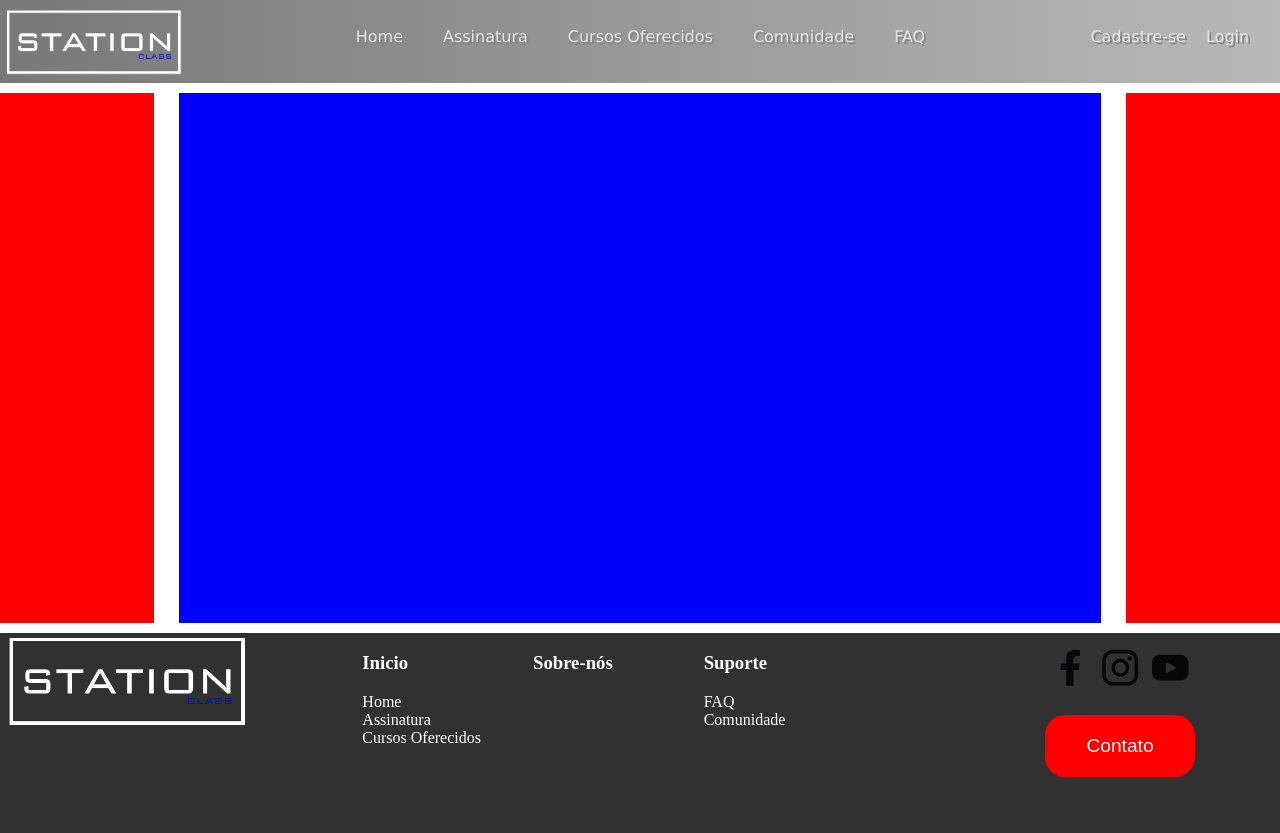
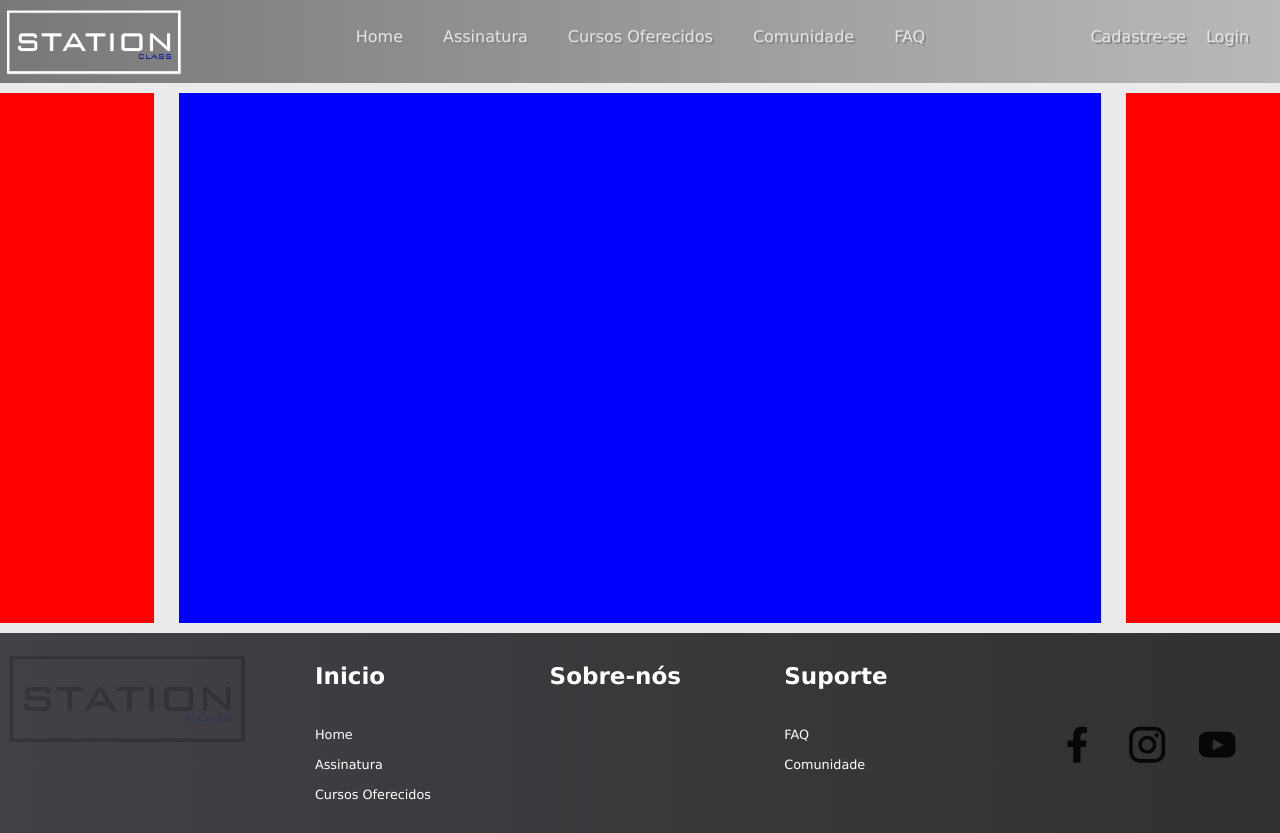
Before and after one commit to GuiReis1303/Projeto-Integrador-Geral, a React (Create React App) app: page /Assinatura in a window 1280 px wide. Built offline with nearby package versions, Linux system fonts and the light colour scheme.

Commit message:
01/06 - edit logo
aas

```diff
--- a/public/index.html
+++ b/public/index.html
@@ -2,7 +2,7 @@
 <html lang="pt-br">
   <head>
     <meta charset="utf-8" />
-    <link rel="icon" href="%PUBLIC_URL%/favicon.ico" />
+    <link rel="icon" href="%PUBLIC_URL%/faviconi.ico" />
     <meta name="viewport" content="width=device-width, initial-scale=1" />
     <meta name="theme-color" content="#000000" />
     <meta
@@ -24,7 +24,7 @@
       work correctly both with client-side routing and a non-root public URL.
       Learn how to configure a non-root public URL by running `npm run build`.
     -->
-    <title>React App</title>
+    <title>StationClass</title>
   </head>
   <body>
     <noscript>You need to enable JavaScript to run this app.</noscript>
--- a/src/App.css
+++ b/src/App.css
@@ -1,3 +1,4 @@
 body{
     margin: 0;
+    background-color: rgb(235, 235, 235);
 }
--- a/src/Modulos/Rodape.css
+++ b/src/Modulos/Rodape.css
@@ -5,12 +5,19 @@
     display: flex;
     justify-content: space-between;
     background: #313131;
+    background-image: linear-gradient(-90deg, #313131, #414147);
     color: #FFFFFF;
+    font-family: 'Lucida Sans', 'Lucida Sans Regular', 'Lucida Grande', 'Lucida Sans Unicode', Geneva, Verdana, sans-serif;
 }
+h3{
 
+font-size: 1.8em;
+
+}
 .editRodape{
     text-decoration: none;
     color: #FFFFFF;
+
 }
 
 .rodapeLogo{
@@ -19,41 +26,42 @@
 
 .rodapeLogo img{
     width: 100%;
+    opacity: 25%;
+    padding-top: 7%;
+
 }
 
 .rodapeInformacao{
     display: flex;
     justify-content: space-around;
-    width: 40%;
+    font-size: 0.8em;
+    width: 55%;
 }
 
 .rodapeInicio{
     width: 150px;
+    padding-top: 0.5em;
 }
 
 .rodapeSobrenos{
     width: 150px;
+    padding-top: 0.5em;
 }
 
 .rodapeSuporte{
     width: 150px;
+    padding-top: 0.5em;
 }
 
 .rodapeSocial{
-    width: 25%;
+
     text-align: center;
+  padding: 6% 3%;
+cursor: pointer;
+
 }
 
 .rodapeSocial img{
     margin-top: 10px;
+    margin-left: 20px;
 }
-
-.rodapeSocial button{
-    padding: 20px;
-    width: 150px;
-    border-radius: 20px;
-    border: none;
-    background: red;
-    color: #FFFFFF;
-    font-size: 1.2em;
-}
--- a/src/Modulos/Rodape.js
+++ b/src/Modulos/Rodape.js
@@ -6,25 +6,28 @@ const Rodape = () => {
     return (
         <div className="rodape">
             <div className="rodapeLogo">
-                <img src={require("./logobranca.png")}/>
+                <img src={require("./logopreta.png")}/>
             </div>
 
             <div className="rodapeInformacao">
                 <div className="rodapeInicio">
-                    <h3>Inicio</h3>
-                    <Link className="editRodape" to="/">Home</Link><br/>
-                    <Link className="editRodape" to="/Assinatura">Assinatura</Link><br/>
-                    <Link className="editRodape" to="/CursosOferecidos">Cursos Oferecidos</Link><br/>
+                    <h3>Inicio</h3><br/>
+
+
+                    <Link className="editRodape" to="/">Home</Link><br/><br/>
+                    <Link className="editRodape" to="/Assinatura">Assinatura</Link><br/><br/>
+                    <Link className="editRodape" to="/CursosOferecidos">Cursos Oferecidos</Link><br/><br/>
                 </div>
 
                 <div className="rodapeSobrenos">
-                    <h3>Sobre-nós</h3>
+                    <h3>Sobre-nós</h3><br/>
+
                 </div>
 
                 <div className="rodapeSuporte">
-                    <h3>Suporte</h3>
-                    <Link className="editRodape" to="/Faq">FAQ</Link><br/>
-                    <Link className="editRodape" to="/Comunidade">Comunidade</Link><br/>
+                    <h3>Suporte</h3><br/>
+                    <Link className="editRodape" to="/Faq">FAQ</Link><br/><br/>
+                    <Link className="editRodape" to="/Comunidade">Comunidade</Link><br/><br/>
                 </div>
             </div>
 
@@ -33,7 +36,7 @@ const Rodape = () => {
                 <img src={require("./instagram.png")}/>
                 <img src={require("./youtube.png")}/>
                 <br/><br/>
-                <button>Contato</button>
+
             </div>
         </div>
      );
--- a/src/Paginas/Assinatura.js
+++ b/src/Paginas/Assinatura.js
@@ -6,6 +6,7 @@ const Assinatura = () => {
     return (
         <div>
             <Corpo/>
+
             <Rodape/>
         </div>
      );
```
Also changed, not shown: 1 other file (tests, documents, lock files or other folders).
